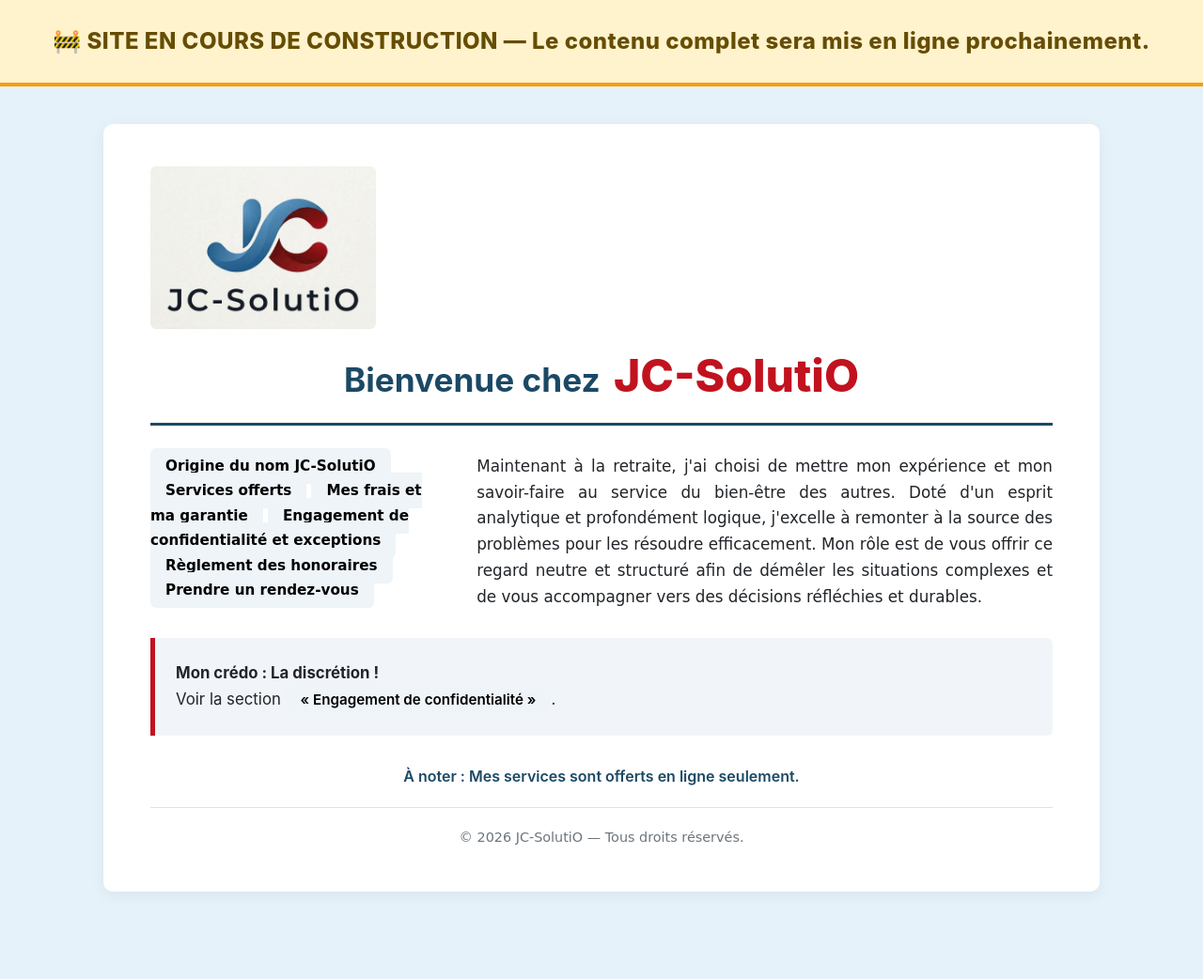
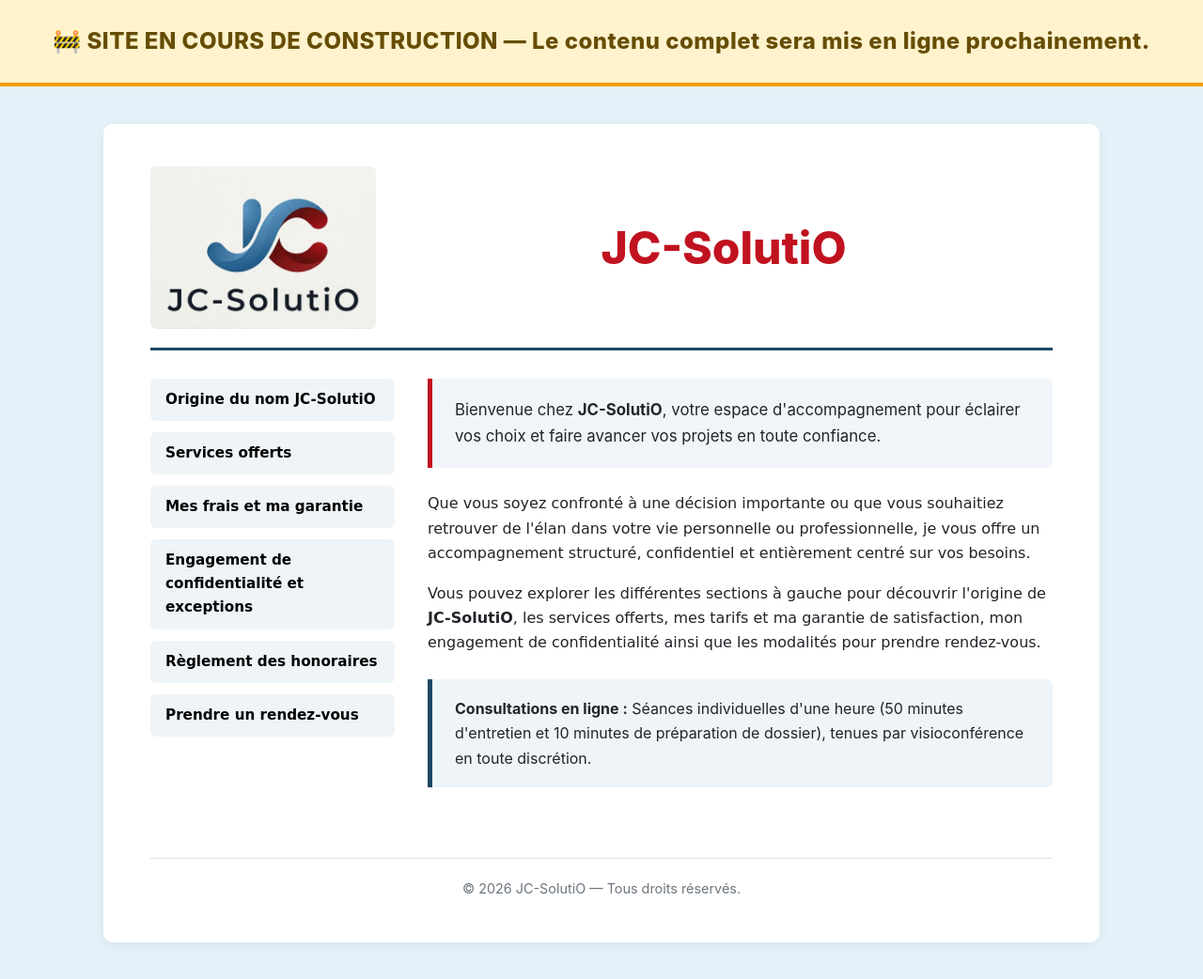
Before and after one commit to JC-SolutiO/JC-SolutiO, a plain HTML site: page index.html in a window 1280 px wide. Shown: the whole page at 94% size. Before the commit the page ends 989 px from the top, so only its background shows below. Drawn offline with Linux system fonts and the light colour scheme.

Commit message:
Update index.html

```diff
--- a/index.html
+++ b/index.html
@@ -3,7 +3,7 @@
 <head>
     <meta charset="UTF-8">
     <meta name="viewport" content="width=device-width, initial-scale=1.0">
-    <title>JC-SolutiO — Coaching et aide à la décision</title>
+    <title>JC-SolutiO — Prise de décision et coaching de vie</title>
     <style>
         :root {
             --bleu-principal: #1b4965;
@@ -24,7 +24,7 @@
             padding: 0;
         }
 
-        h1, h2, h3, .titre-site, .encadre-credo, .note-bas-page {
+        h1, h2, h3, .titre-site, .encadre-bienvenue, .encadre-disponibilite, footer {
             font-family: var(--fonte-originale);
         }
 
@@ -50,9 +50,19 @@
             box-shadow: 0 4px 15px rgba(0, 0, 0, 0.06);
         }
 
-        /* Logo en haut à gauche */
+        /* Rangée du haut : Logo à gauche, JC-SolutiO centré et en rouge */
+        .rangee-haut {
+            display: flex;
+            align-items: center;
+            justify-content: space-between;
+            border-bottom: 3px solid var(--bleu-principal);
+            padding-bottom: 20px;
+            margin-bottom: 30px;
+            gap: 20px;
+        }
+
         .zone-logo {
-            margin-bottom: 20px;
+            flex: 0 0 auto;
         }
 
         .logo-image {
@@ -62,52 +72,45 @@
             border-radius: 6px;
         }
 
-        /* Titre de bienvenue centré sur toute la largeur en dessous du logo */
-        .bandeau-bienvenue {
-            width: 100%;
-            box-sizing: border-box;
-            border-bottom: 3px solid var(--bleu-principal);
-            padding-bottom: 20px;
-            margin-bottom: 30px;
+        .bandeau-marque {
+            flex: 1;
             text-align: center;
         }
 
-        h1 {
-            color: var(--bleu-principal);
-            font-size: 2.2rem;
-            margin: 0;
-            line-height: 1.25;
+        .titre-site {
+            font-size: 3rem;
+            font-weight: 800;
+            color: var(--rouge-accent);
+            text-decoration: none;
+            display: inline-block;
+            line-height: 1.2;
         }
 
-        .nom-marque {
+        .titre-site span {
             color: var(--rouge-accent);
+            font-size: 3rem;
             font-weight: 800;
-            font-size: 3rem;
-            display: inline-block;
-            margin-left: 6px;
         }
 
-        /* Zone inférieure : liens à gauche, texte équilibré à droite */
+        /* Rangée basse : Liens à gauche, texte de présentation à droite */
         .rangee-basse {
             display: flex;
             align-items: flex-start;
-            justify-content: space-between;
-            gap: 40px;
-            margin-bottom: 30px;
+            gap: 35px;
         }
 
         .colonne-liens {
-            flex: 0 0 32%;
+            flex: 0 0 260px;
         }
 
-         {
+        nav {
             display: flex;
             flex-direction: column;
             align-items: flex-start;
             gap: 12px;
         }
 
-         a {
+        nav a {
             text-decoration: none;
             color: #000000;
             background-color: #eef4f8;
@@ -120,83 +123,51 @@
             transition: background-color 0.2s, color 0.2s;
         }
 
-         a:hover {
+        nav a:hover {
             background-color: var(--bleu-principal);
             color: #ffffff;
         }
 
-        .etiquette- {
-            color: #000000;
-            background-color: #eef4f8;
-            padding: 10px 16px;
-            border-radius: 6px;
-            font-weight: 600;
-            font-size: 0.95rem;
-            width: 100%;
-            box-sizing: border-box;
-            cursor: default;
+        .colonne-contenu {
+            flex: 1;
         }
 
-        .colonne-texte {
-            flex: 1;
-            display: flex;
-            align-items: center;
-        }
-
-        .intro p {
-            font-size: 1.05rem;
-            margin: 0;
-            text-align: justify;
-        }
-
-        /* Encadré Mon crédo en pleine largeur et fonte d'origine */
-        .encadre-credo {
-            width: 100%;
-            box-sizing: border-box;
+        .encadre-bienvenue {
             background-color: #f1f5f9;
             border-left: 5px solid var(--rouge-accent);
-            padding: 18px 22px;
-            margin: 25px 0 30px 0;
+            padding: 20px 24px;
+            margin-bottom: 25px;
             border-radius: 0 6px 6px 0;
-        }
-
-        .encadre-credo p {
-            margin: 6px 0;
             font-size: 1.05rem;
         }
 
-        .encadre-credo a {
-            color: #000000;
-            font-weight: 600;
-            text-decoration: none;
+        p {
+            margin: 16px 0;
         }
 
-        .encadre-credo a:hover {
-            text-decoration: underline;
-        }
-
-        /* Indication du service en ligne tout en bas, non italique et bleu foncé */
-        .note-bas-page {
-            font-family: var(--fonte-originale);
-            font-style: normal;
-            font-weight: 600;
-            color: var(--bleu-principal);
-            text-align: center;
-            margin-top: 30px;
-            margin-bottom: 15px;
+        .encadre-disponibilite {
+            background-color: #eef4f8;
+            border-left: 5px solid var(--bleu-principal);
+            padding: 18px 24px;
+            margin: 25px 0;
+            border-radius: 0 6px 6px 0;
             font-size: 1rem;
         }
 
         footer {
             text-align: center;
-            margin-top: 20px;
+            margin-top: 50px;
             padding-top: 20px;
             border-top: 1px solid #dee2e6;
             color: var(--gris-doux);
             font-size: 0.9rem;
         }
 
-        @media (max-width: 800px) {
+        @media (max-width: 768px) {
+            .rangee-haut {
+                flex-direction: column;
+                text-align: center;
+            }
             .rangee-basse {
                 flex-direction: column;
                 gap: 25px;
@@ -204,9 +175,6 @@
             .colonne-liens {
                 flex: none;
                 width: 100%;
-            }
-            .intro p {
-                text-align: left;
             }
         }
 
@@ -219,11 +187,8 @@
                 margin: 15px;
                 padding: 25px 20px;
             }
-            h1 {
-                font-size: 1.75rem;
-            }
-            .nom-marque {
-                font-size: 2.35rem;
+            .titre-site, .titre-site span {
+                font-size: 2.2rem;
             }
             .logo-image {
                 max-width: 190px;
@@ -240,13 +205,15 @@
     <!-- FIN DU BANDEAU EN CONSTRUCTION -->
 
     <div class="conteneur">
-        <div class="zone-logo">
-            <img src="Logo JC-Solutio_3.jpeg" alt="Logo JC-SolutiO" class="logo-image">
+        <div class="rangee-haut">
+            <div class="zone-logo">
+                <img src="Logo JC-Solutio_3.jpeg" alt="Logo JC-SolutiO" class="logo-image">
+            </div>
+
+            <div class="bandeau-marque">
+                <a href="index.html" class="titre-site">JC-<span>SolutiO</span></a>
+            </div>
         </div>
-
-        <header class="bandeau-bienvenue">
-            <h1>Bienvenue chez <span class="nom-marque">JC-SolutiO</span></h1>
-        </header>
 
         <div class="rangee-basse">
             <aside class="colonne-liens">
@@ -260,19 +227,24 @@
                 </nav>
             </aside>
 
-            <section class="intro colonne-texte">
+            <main class="colonne-contenu">
+                <div class="encadre-bienvenue">
+                    Bienvenue chez <strong>JC-SolutiO</strong>, votre espace d'accompagnement pour éclairer vos choix et faire avancer vos projets en toute confiance.
+                </div>
+
                 <p>
-                    Maintenant à la retraite, j'ai choisi de mettre mon expérience et mon savoir-faire au service du bien-être des autres. Doté d'un esprit analytique et profondément logique, j'excelle à remonter à la source des problèmes pour les résoudre efficacement. Mon rôle est de vous offrir ce regard neutre et structuré afin de démêler les situations complexes et de vous accompagner vers des décisions réfléchies et durables.
+                    Que vous soyez confronté à une décision importante ou que vous souhaitiez retrouver de l'élan dans votre vie personnelle ou professionnelle, je vous offre un accompagnement structuré, confidentiel et entièrement centré sur vos besoins.
                 </p>
-            </section>
+
+                <p>
+                    Vous pouvez explorer les différentes sections à gauche pour découvrir l'origine de <strong>JC-SolutiO</strong>, les services offerts, mes tarifs et ma garantie de satisfaction, mon engagement de confidentialité ainsi que les modalités pour prendre rendez-vous.
+                </p>
+
+                <div class="encadre-disponibilite">
+                    <strong>Consultations en ligne :</strong> Séances individuelles d'une heure (50 minutes d'entretien et 10 minutes de préparation de dossier), tenues par visioconférence en toute discrétion.
+                </div>
+            </main>
         </div>
-
-        <div class="encadre-credo">
-            <p><strong>Mon crédo : La discrétion !</strong><br>
-            Voir la section <a href="confidentialite.html">« Engagement de confidentialité »</a>.</p>
-        </div>
-
-        <p class="note-bas-page">À noter : Mes services sont offerts en ligne seulement.</p>
 
         <footer>
             &copy; 2026 JC-SolutiO — Tous droits réservés.
```
